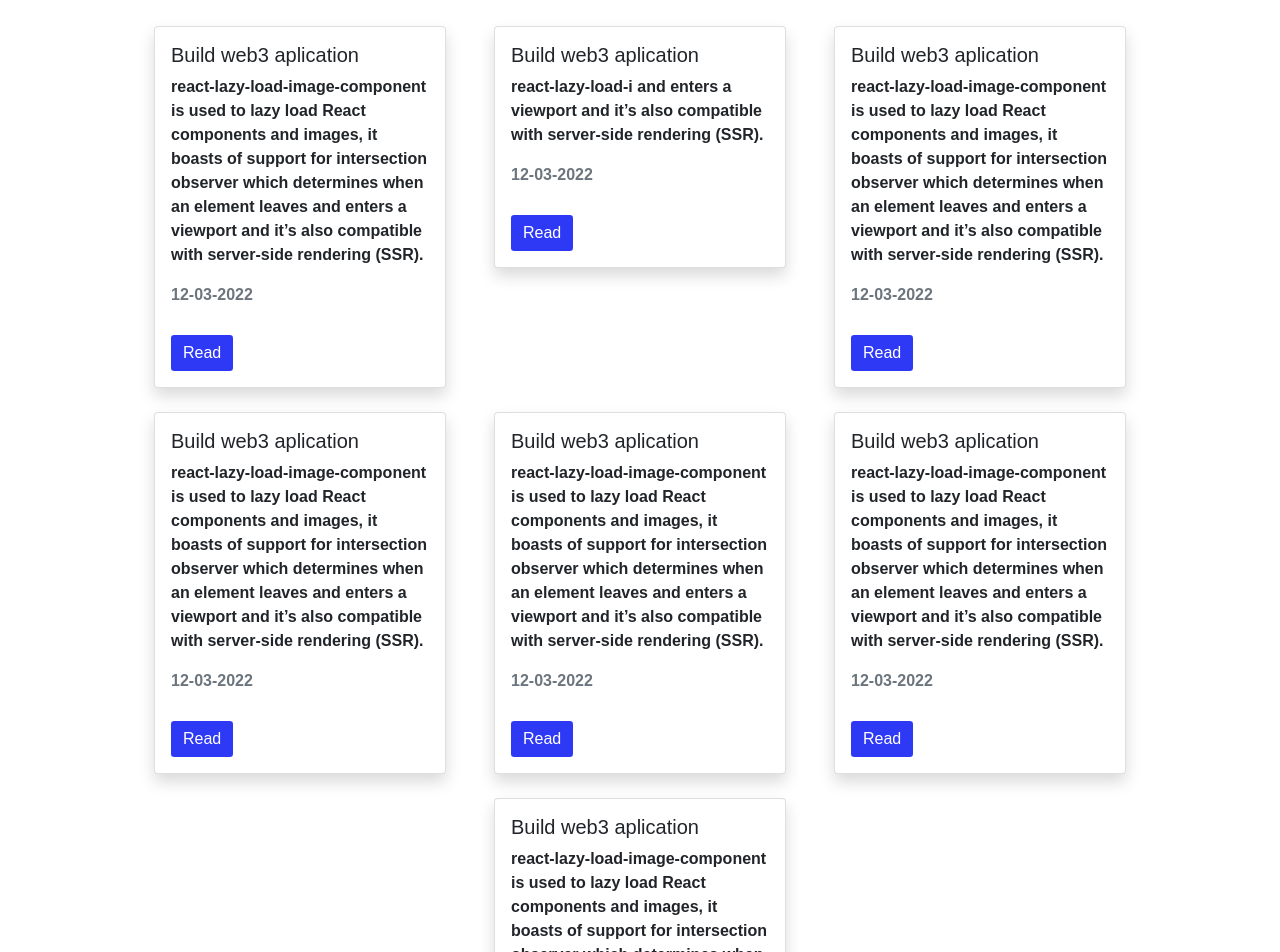
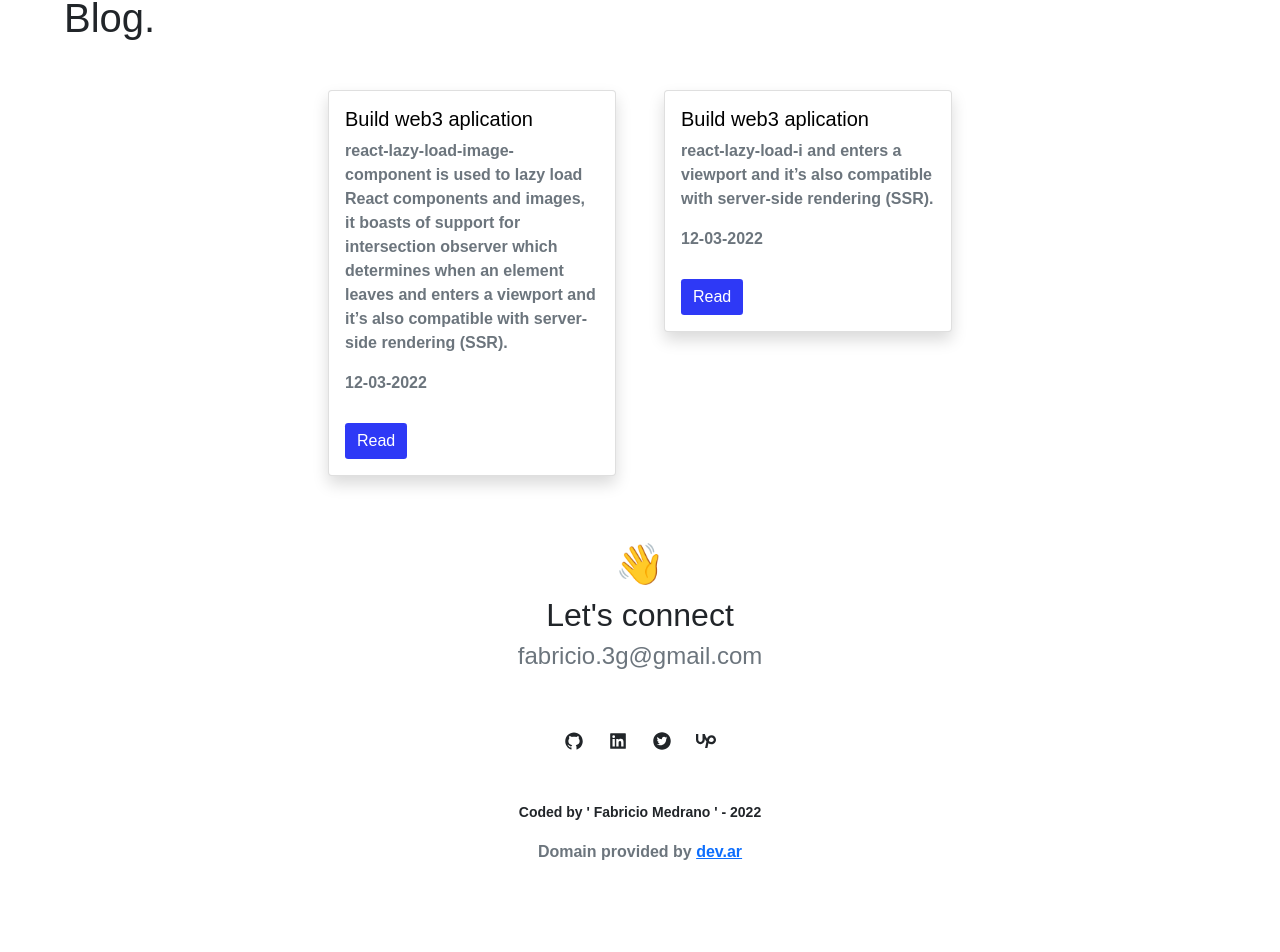
Before and after one commit to fabricio3g/portfolio-nextjs, a Next.js app: page /blog in a window 1280 px wide. Shown: the part 126-1078 px from the top of the page. After the commit the page ends 1054 px from the top, so only its background shows below. Built offline with nearby package versions, Linux system fonts and the light colour scheme; a web font is replaced by a local one.

Commit message:
Dark mode style

```diff
--- a/components/Posts.js
+++ b/components/Posts.js
@@ -1,18 +1,25 @@
 import { Container, Row, Col, Card, Button } from "react-bootstrap"
 import Style from "../styles/Button.module.css";
-
+import {  useContext } from "react";
+import {ThemeContext} from '../utils/contextTheme'
 
 const Posts = ()=> {
+  const { themeName } = useContext(ThemeContext);
+  let themeChange = (themeName === 'DARK')
 
     return(
-    <Container className='p-2' fluid style={{ marginTop:'1rem !important'} } >
+      <>
+    <div className="mt-5">
+
+    </div>
+    <Container  className={`p-3 mt-2 ${themeChange && 'bg-gray-0 text-white'}`} fluid >
     <h1 className='mx-5 font-weight-bold pt-5'>Blog.</h1>
     <Row xs={1} md={4} className="gap-4 justify-content-center mx-auto mt-5">
       <Col>
         <Card className="mx-auto shadow ">
-        <Card.Body>
+        <Card.Body className='text-black'>
           <h5>Build web3 aplication</h5>
-          <p>react-lazy-load-image-component is used to lazy load React components and images, it boasts of support for intersection observer which determines when an element leaves and enters a viewport and it’s also compatible with server-side rendering (SSR).</p>
+          <p className="text-muted ">react-lazy-load-image-component is used to lazy load React components and images, it boasts of support for intersection observer which determines when an element leaves and enters a viewport and it’s also compatible with server-side rendering (SSR).</p>
           <p className="text-muted my-1">12-03-2022</p>
           <br/>
           <Button className={`${Style.btn1}`}>
@@ -24,8 +31,8 @@ const Posts = ()=> {
       <Col>
         <Card className="mx-auto shadow ">
         <Card.Body>
-          <h5>Build web3 aplication</h5>
-          <p>react-lazy-load-i and enters a viewport and it’s also compatible with server-side rendering (SSR).</p>
+          <h5 className='text-black'>Build web3 aplication</h5>
+          <p className="text-muted ">react-lazy-load-i and enters a viewport and it’s also compatible with server-side rendering (SSR).</p>
           <p className="text-muted my-1">12-03-2022</p>
           <br/>
           <Button className={`${Style.btn1}`}>
@@ -34,74 +41,11 @@ const Posts = ()=> {
         </Card.Body>
         </Card>
       </Col>
-      <Col>
-        <Card className="mx-auto shadow ">
-        <Card.Body>
-          <h5>Build web3 aplication</h5>
-          <p>react-lazy-load-image-component is used to lazy load React components and images, it boasts of support for intersection observer which determines when an element leaves and enters a viewport and it’s also compatible with server-side rendering (SSR).</p>
-          <p className="text-muted my-1">12-03-2022</p>
-          <br/>
-          <Button className={`${Style.btn1}`}>
-            Read
-          </Button>
-        </Card.Body>
-        </Card>
-      </Col>
-      <Col>
-        <Card className="mx-auto shadow ">
-        <Card.Body>
-          <h5>Build web3 aplication</h5>
-          <p>react-lazy-load-image-component is used to lazy load React components and images, it boasts of support for intersection observer which determines when an element leaves and enters a viewport and it’s also compatible with server-side rendering (SSR).</p>
-          <p className="text-muted my-1">12-03-2022</p>
-          <br/>
-          <Button className={`${Style.btn1}`}>
-            Read
-          </Button>
-        </Card.Body>
-        </Card>
-      </Col>
-      <Col>
-        <Card className="mx-auto shadow ">
-        <Card.Body>
-          <h5>Build web3 aplication</h5>
-          <p>react-lazy-load-image-component is used to lazy load React components and images, it boasts of support for intersection observer which determines when an element leaves and enters a viewport and it’s also compatible with server-side rendering (SSR).</p>
-          <p className="text-muted my-1">12-03-2022</p>
-          <br/>
-          <Button className={`${Style.btn1}`}>
-            Read
-          </Button>
-        </Card.Body>
-        </Card>
-      </Col>
-      <Col>
-        <Card className="mx-auto shadow ">
-        <Card.Body>
-          <h5>Build web3 aplication</h5>
-          <p>react-lazy-load-image-component is used to lazy load React components and images, it boasts of support for intersection observer which determines when an element leaves and enters a viewport and it’s also compatible with server-side rendering (SSR).</p>
-          <p className="text-muted my-1">12-03-2022</p>
-          <br/>
-          <Button className={`${Style.btn1}`}>
-            Read
-          </Button>
-        </Card.Body>
-        </Card>
-      </Col>
-      <Col>
-        <Card className="mx-auto shadow ">
-        <Card.Body>
-          <h5>Build web3 aplication</h5>
-          <p>react-lazy-load-image-component is used to lazy load React components and images, it boasts of support for intersection observer which determines when an element leaves and enters a viewport and it’s also compatible with server-side rendering (SSR).</p>
-          <p className="text-muted my-1">12-03-2022</p>
-          <br/>
-          <Button className={`${Style.btn1}`}>
-            Read
-          </Button>
-        </Card.Body>
-        </Card>
-      </Col>
+
     </Row>
 
   </Container>
+  </>
     )
 }
 
```
